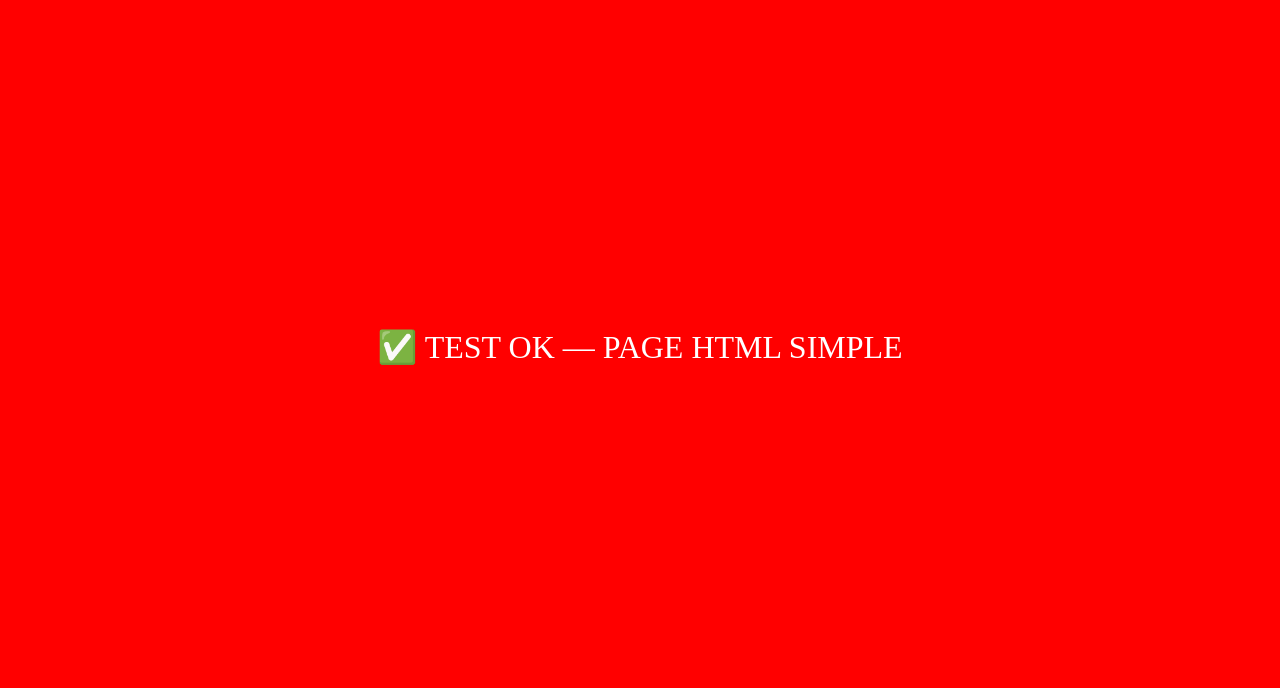
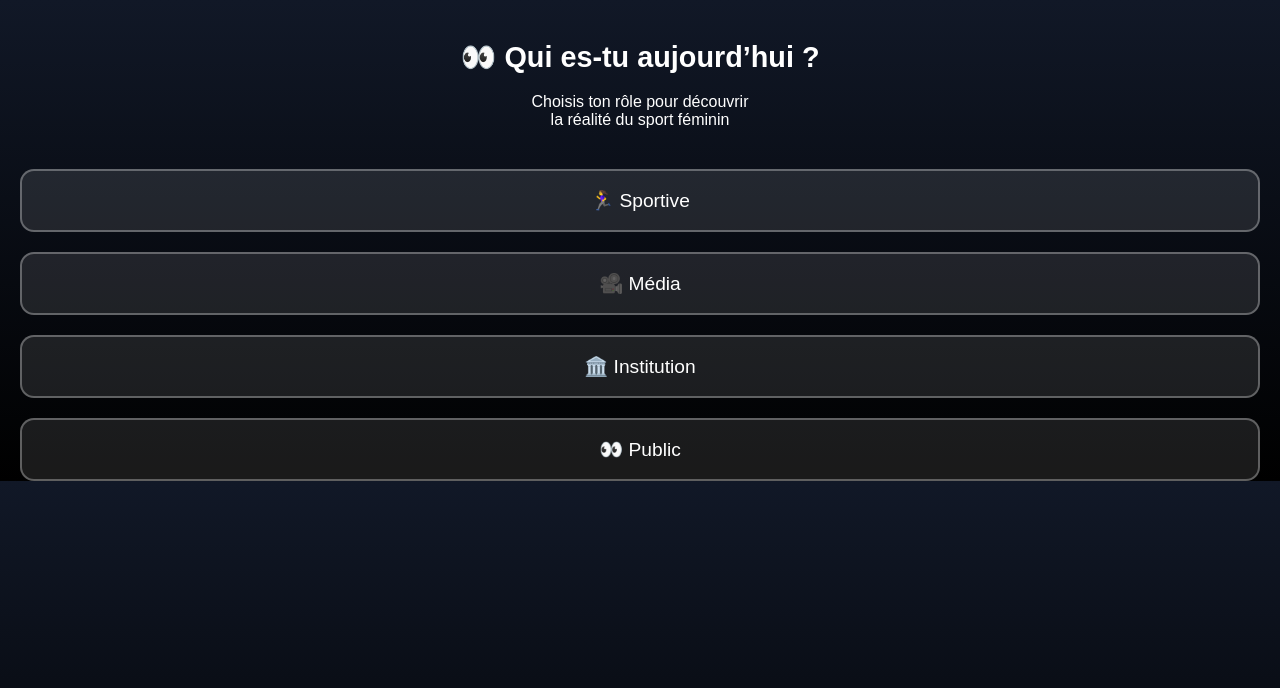
Before and after one commit to tifannylivingston-lab/Module-1-choisir-son-r-le-, a plain HTML site: page index.html in a window 1280 px wide. Drawn offline with Linux system fonts and the light colour scheme.

Commit message:
Update index.html

```diff
--- a/index.html
+++ b/index.html
@@ -2,19 +2,59 @@
 <html lang="fr">
 <head>
   <meta charset="utf-8">
-  <title>TEST</title>
+  <title>Le match invisible – Choisis ton rôle</title>
   <meta name="viewport" content="width=device-width, initial-scale=1.0">
+
   <style>
     body {
-      background: red;
+      margin: 0;
+      font-family: Arial, sans-serif;
+      background: linear-gradient(180deg, #111827, #000);
       color: white;
-      font-size: 2em;
       text-align: center;
-      padding-top: 40vh;
+    }
+
+    h1 {
+      margin-top: 40px;
+      font-size: 1.8em;
+    }
+
+    .container {
+      margin-top: 40px;
+      display: flex;
+      flex-direction: column;
+      gap: 20px;
+      padding: 0 20px;
+    }
+
+    .btn {
+      padding: 18px;
+      border-radius: 14px;
+      font-size: 1.2em;
+      cursor: pointer;
+      background: rgba(255,255,255,0.1);
+      border: 2px solid rgba(255,255,255,0.3);
+      transition: transform 0.2s, background 0.2s;
+    }
+
+    .btn:hover {
+      background: rgba(255,255,255,0.25);
+      transform: scale(1.05);
     }
   </style>
 </head>
+
 <body>
-  ✅ TEST OK — PAGE HTML SIMPLE
+
+<h1>👀 Qui es-tu aujourd’hui ?</h1>
+<p>Choisis ton rôle pour découvrir<br>la réalité du sport féminin</p>
+
+<div class="container">
+  <div class="btn" onclick="location.href='sportive.html'">🏃‍♀️ Sportive</div>
+  <div class="btn" onclick="location.href='media.html'">🎥 Média</div>
+  <div class="btn" onclick="location.href='institution.html'">🏛️ Institution</div>
+  <div class="btn" onclick="location.href='public.html'">👀 Public</div>
+</div>
+
 </body>
 </html>
```
